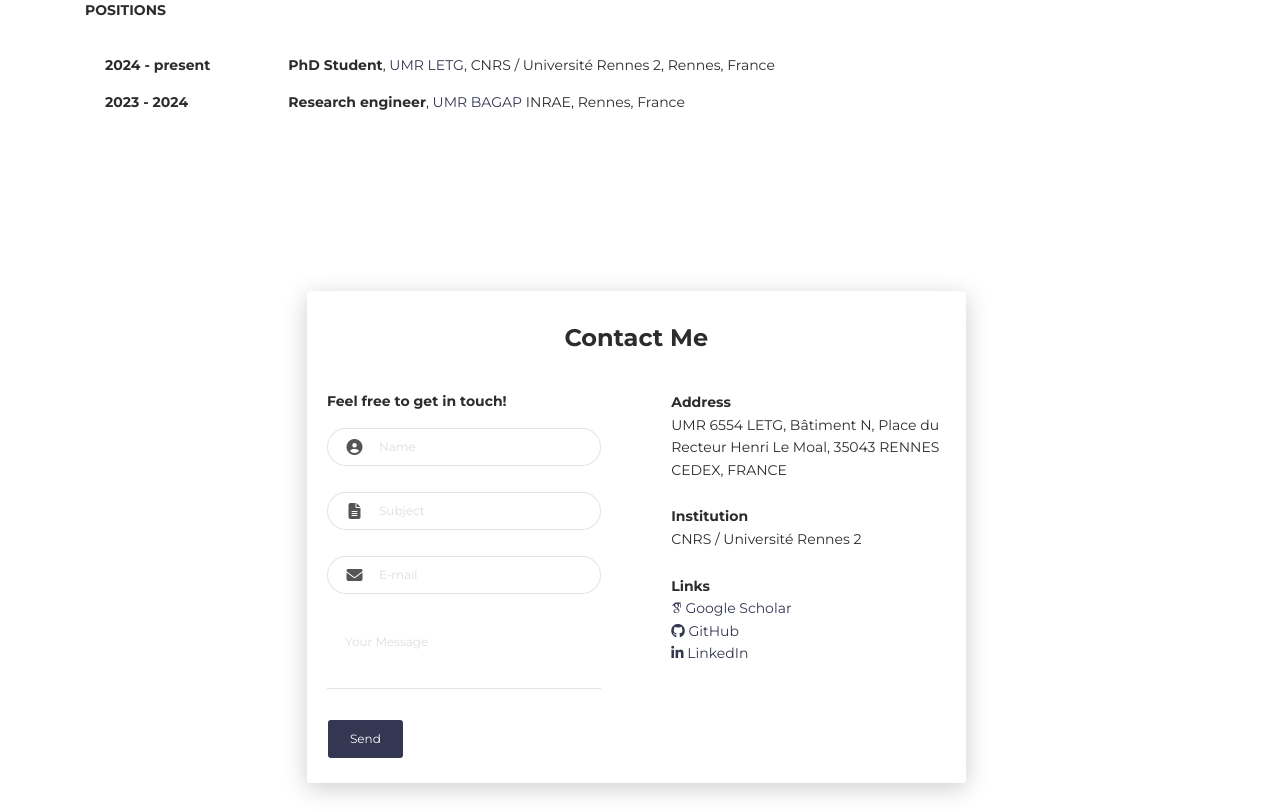
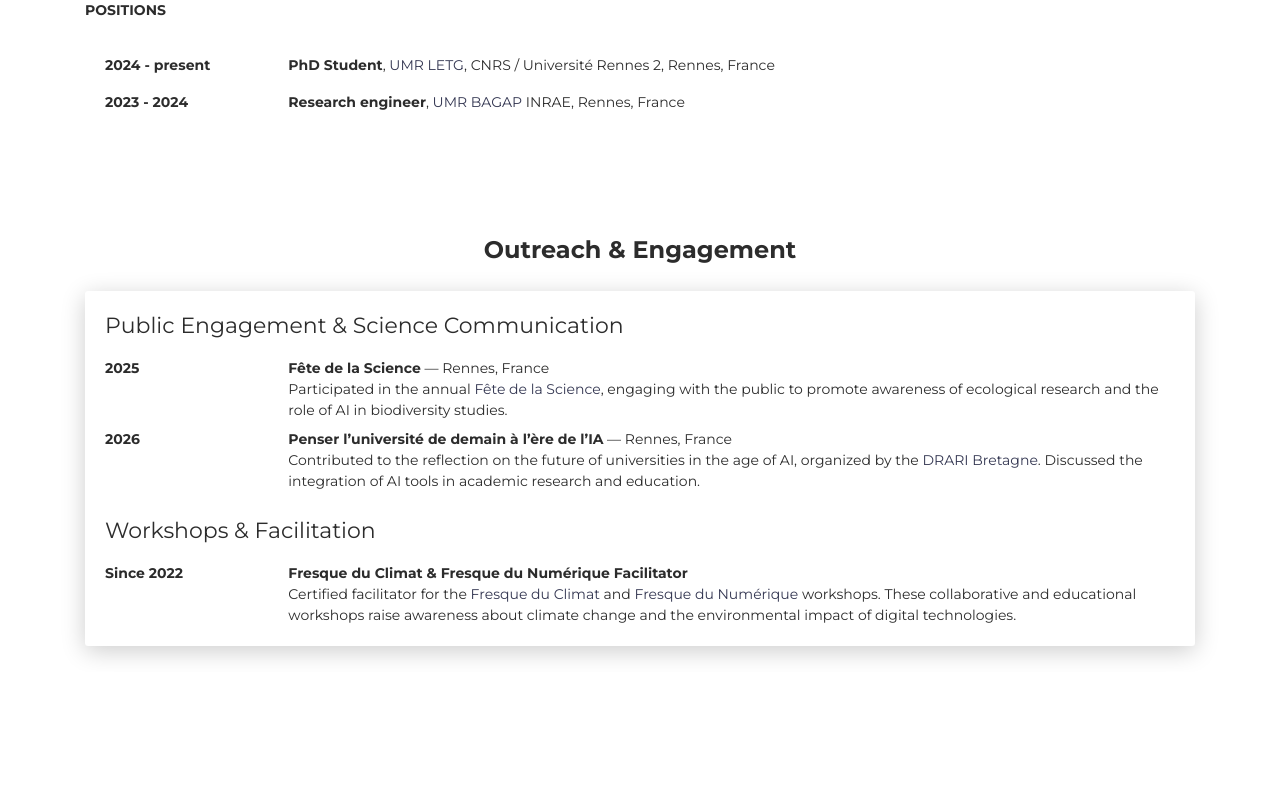
Before and after one commit to augustin-delabrosse/augustin-delabrosse.github.io, a plain HTML site: page index.html in a window 1280 px wide. Shown: the part 4460-5270 px from the top of the page. Drawn offline with Linux system fonts and the light colour scheme; files whose address does not match are found by name.

Commit message:
Update index.html

```diff
--- a/index.html
+++ b/index.html
@@ -391,6 +391,44 @@
           </div>
         </div>
 
+        <!-- ENGAGEMENT -->
+        <div class="section" id="engagement">
+          <div class="container cc-experience">
+            <div class="h4 text-center mb-4 title">Outreach & Engagement</div>
+            <div class="card">
+              <div class="card-body">
+                <div class="h5 mb-3">Public Engagement & Science Communication</div>
+
+                <div class="row mt-2">
+                  <div class="col-sm-2"><strong>2025</strong></div>
+                  <div class="col-sm-10">
+                    <strong>Fête de la Science</strong> — Rennes, France<br>
+                    Participated in the annual <a href="https://www.fetedelascience.fr/" target="_blank">Fête de la Science</a>, engaging with the public to promote awareness of ecological research and the role of AI in biodiversity studies.
+                  </div>
+                </div>
+
+                <div class="row mt-2">
+                  <div class="col-sm-2"><strong>2026</strong></div>
+                  <div class="col-sm-10">
+                    <strong>Penser l’université de demain à l’ère de l’IA</strong> — Rennes, France<br>
+                    Contributed to the reflection on the future of universities in the age of AI, organized by the <a href="https://www.enseignementsup-recherche.gouv.fr/" target="_blank">DRARI Bretagne</a>. Discussed the integration of AI tools in academic research and education.
+                  </div>
+                </div>
+
+                <div class="h5 mt-4 mb-3">Workshops & Facilitation</div>
+
+                <div class="row mt-2">
+                  <div class="col-sm-2"><strong>Since 2022</strong></div>
+                  <div class="col-sm-10">
+                    <strong>Fresque du Climat & Fresque du Numérique Facilitator</strong><br>
+                    Certified facilitator for the <a href="https://fresqueduclimat.org/" target="_blank">Fresque du Climat</a> and <a href="https://fresquedunumerique.org/" target="_blank">Fresque du Numérique</a> workshops. These collaborative and educational workshops raise awareness about climate change and the environmental impact of digital technologies.
+                  </div>
+                </div>
+              </div>
+            </div>
+          </div>
+        </div>
+
         <!-- CONTACT -->
         <div class="section" id="contact">
           <div class="cc-contact-information">
```
